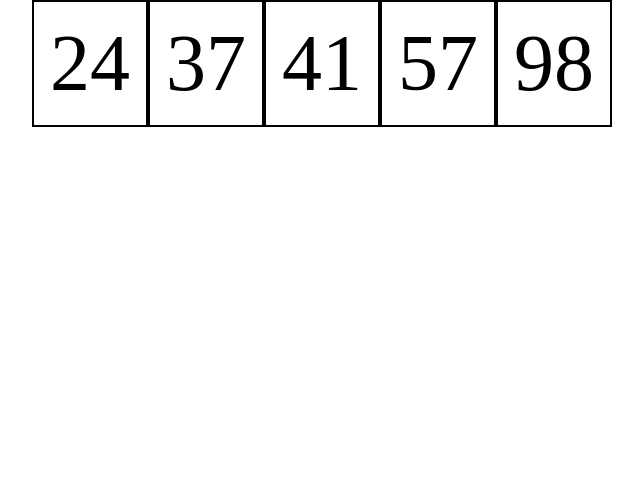
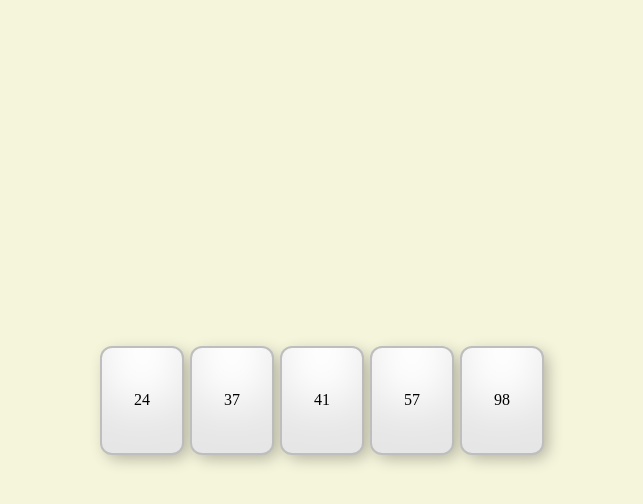
Before and after one commit to AlesciDavide/js-simon, a plain HTML site: page index.html in a window 1280 px wide. Shown: the whole page, without its empty margins (318-961 px from the left). Drawn offline with Linux system fonts and the light colour scheme.

Commit message:
aggiunto style css

```diff
--- a/css/style.css
+++ b/css/style.css
@@ -2,20 +2,43 @@
     padding: 0;
     margin: 0;
     box-sizing: border-box;
+}
+main{
+    background-color: beige;
 }
 
 #container{
     display: flex;
     justify-content: center;
     align-items: center;
+    height: 100vh;
+    margin: 0 auto;
 }
 
-.numeri{
+/* .numeri{
     font-size: 5rem;
     padding: 1rem;
     border: 2px solid black;
+} */
+
+.numeri{
+    display: flex;
+    justify-content: center;
+    align-items: center;
+    margin: 5px;
+    width: 80px;
+    height: 105px;
+    background: white;
+    border-radius: 10px;
+    transition: border-radius 0.5s cubic-bezier(0.175, 0.885, 0.32, 1.275);
+    box-shadow: inset 0 -3em 3em rgba(0,0,0,0.1),
+                0 0  0 2px rgb(190, 190, 190),
+                0.3em 0.3em 1em rgba(0,0,0,0.3);
 }
 
 .risultato{
     font-size: 2rem;
+    display: flex;
+    justify-content: center;
+    flex-direction: column;
 }
--- a/index.html
+++ b/index.html
@@ -7,9 +7,12 @@
     <title>js-simon</title>
 </head>
 <body>
-    <div id="container">
+    <main>
+        <div id="container">
 
-    </div>
+        </div>
+
+    </main>
     <script src="./js/script.js"></script>
 </body>
 </html>
--- a/js/script.js
+++ b/js/script.js
@@ -36,17 +36,13 @@ for(let i = 0; i < 5; i++){
     divEl.innerHTML += (`<p class="numeri">${arrayNumberRandom[i]}</p>`);
 }
 
-
 /* creo una funzione che mi cancella i numeri generati random dal dom  */
 setTimeout(function(){
     divEl.innerHTML = ('');
 }, 29500);
 
-
 /* imposto il timeout per l'avvio della funzine */
 setTimeout(numeriUtente, 30000, arrayNumberRandom);
-
-
 
 /* creo la funzione per il check dei numeri inseriti dall'utente */
 function numeriUtente(arrayNumberRandom){
@@ -63,5 +59,9 @@ function numeriUtente(arrayNumberRandom){
                 k++;
             }
         }
-        divEl.innerHTML = (`<p class="risultato">Hai inserito correttamente ${k} numeri.<br> I numeri sono ${arrayNumeriIndovinati}.</p>`);
+        divEl.innerHTML = (`<div class="risultato">Hai inserito correttamente ${k} numeri. E i numeri sono:</div>`);
+        for(let i = 0; i < k; i++){
+            divEl.innerHTML += (`<p class="numeri">${arrayNumeriIndovinati[i]}</p>`);
+        }
+
 }
```
